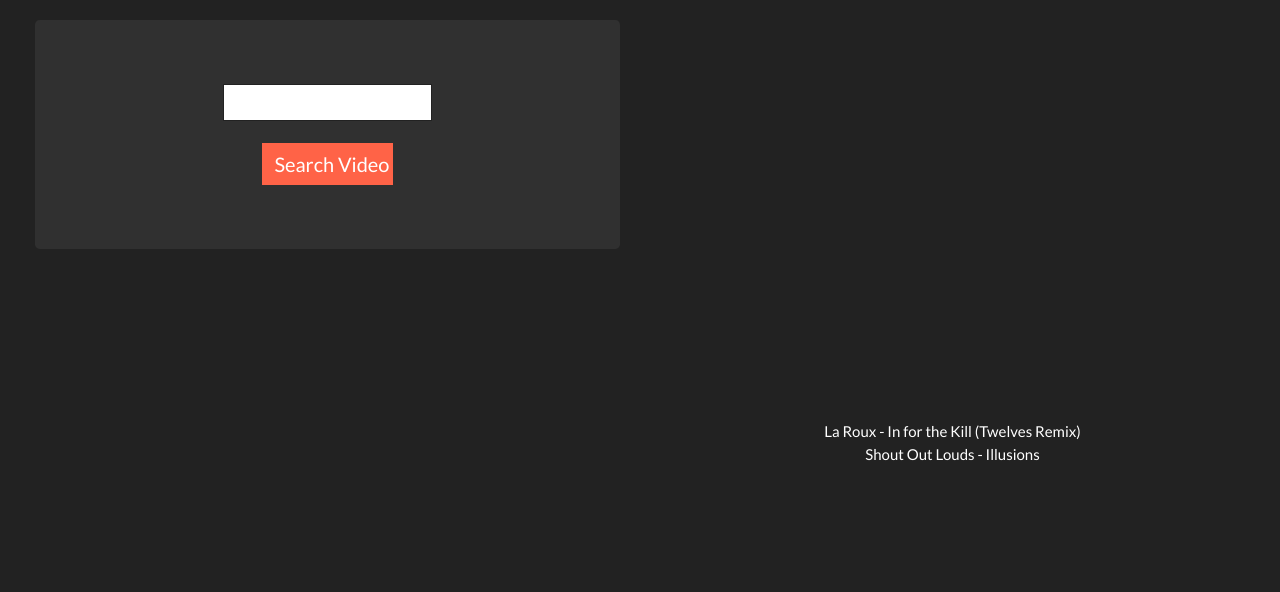
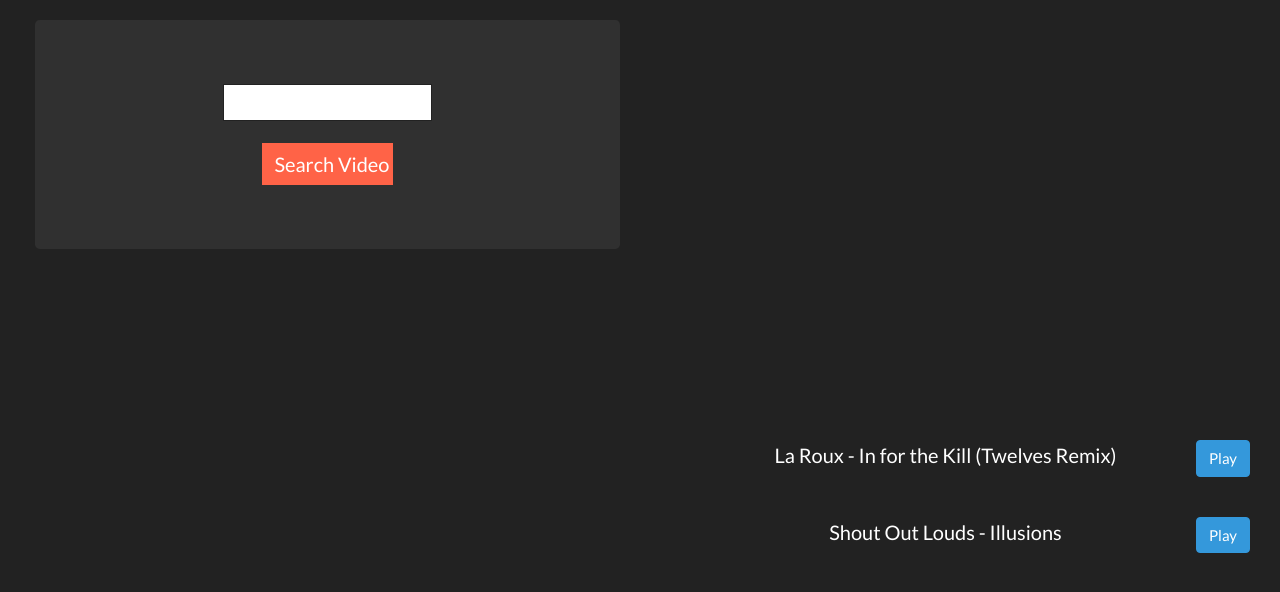
Before and after one commit to nitingupta220/letzChange, a plain HTML site: page index.html in a window 1280 px wide. Drawn offline with nearby package versions, Linux system fonts and the light colour scheme.

Commit message:
adding the play button

```diff
--- a/index.html
+++ b/index.html
@@ -56,8 +56,8 @@
                     </div>
                     <div class="container">
                         <div class="row">
-                            <div class="col-12" ng-repeat="video in videos track by $index" ng-click="launch(video, true);">
-                                {{video.title}}
+                            <div class="col-12 playlist" ng-repeat="video in videos track by $index" >
+                                {{video.title}} <span><button ng-click="launch(video, true);" class="btn btn-info">Play</button></span>
                             </div>
                         </div>
                     </div>
--- a/style.css
+++ b/style.css
@@ -33,3 +33,10 @@
 .col-6 {
     padding: 20px;
 }
+.playlist {
+    margin: 20px;
+    font-size: 20px;
+}
+.btn-info {
+    float: right;
+}
```
